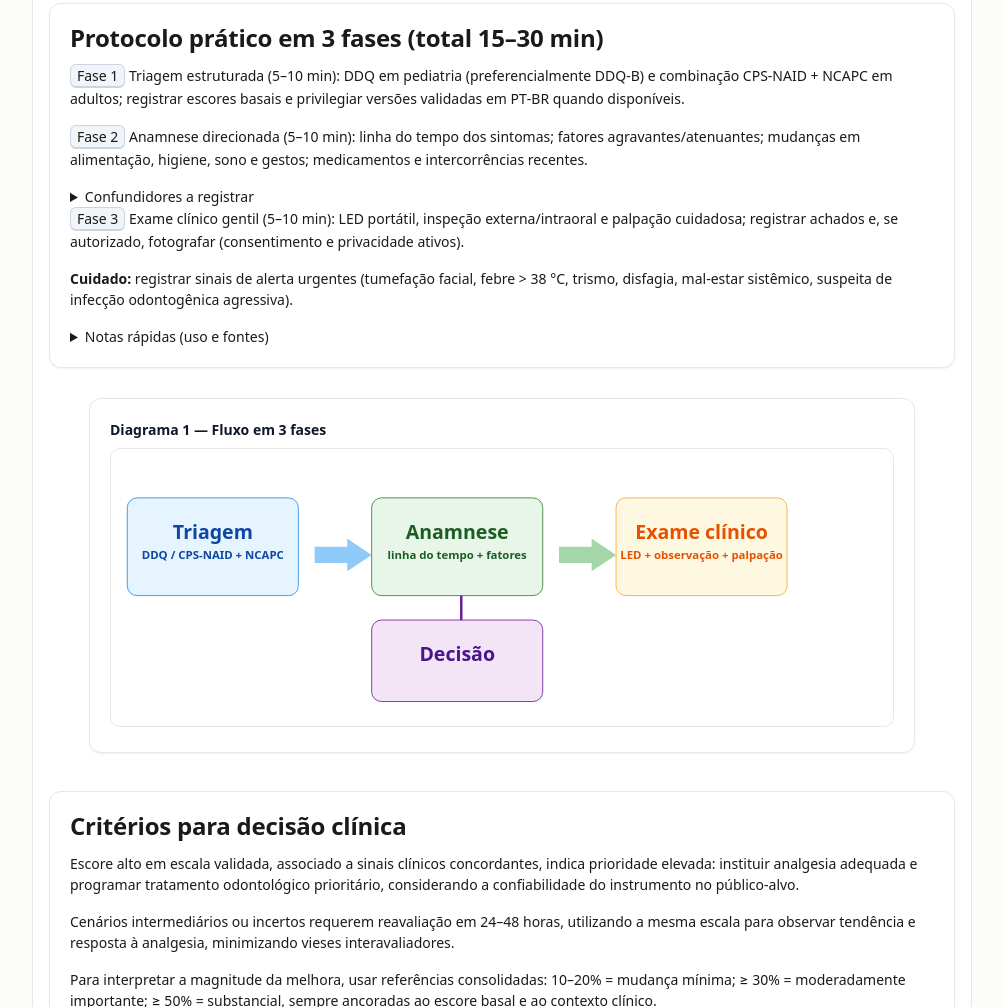
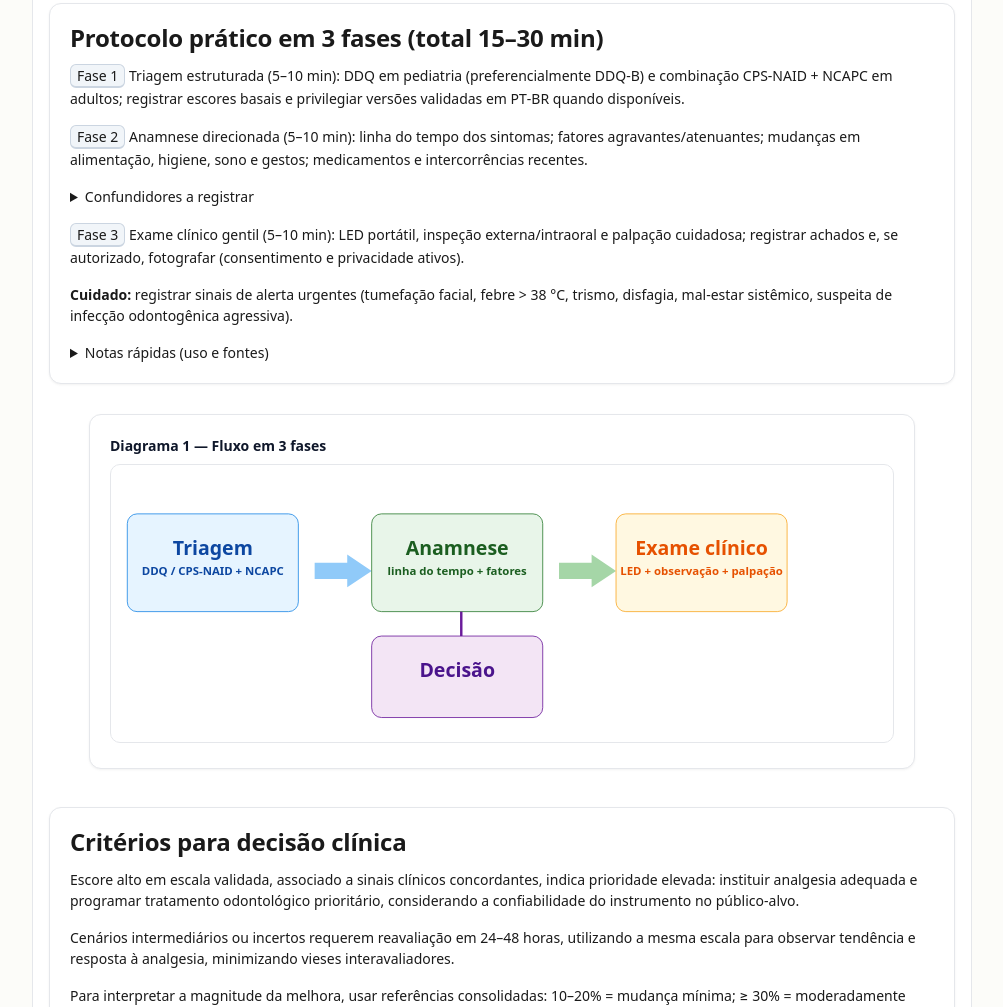
Before and after one commit to paolobrunosquadrani/sorrisodomiciliar.com.br, a plain HTML site: page blog/avaliacao-dor-orofacial-deficiencia-intelectual/index.html in a window 1280 px wide. Shown: the part 1492-2499 px from the top of the page, without its empty margins (138-1141 px from the left). Drawn offline with Linux system fonts and the light colour scheme.

Commit message:
Update index.html

```diff
--- a/blog/avaliacao-dor-orofacial-deficiencia-intelectual/index.html
+++ b/blog/avaliacao-dor-orofacial-deficiencia-intelectual/index.html
@@ -177,7 +177,8 @@
             <li>Febre/intercorrências, mudanças de rotina/ambiente, ansiedade e dor em outros sítios.</li>
           </ul>
         </details>
-      <p><span class="kbd">Fase 3</span> Exame clínico gentil (5–10 min): LED portátil, inspeção externa/intraoral e palpação cuidadosa; registrar achados e, se autorizado, fotografar (consentimento e privacidade ativos).</p>
+        <!-- Spazio aggiunto qui con margin-top -->
+        <p style="margin-top:16px"><span class="kbd">Fase 3</span> Exame clínico gentil (5–10 min): LED portátil, inspeção externa/intraoral e palpação cuidadosa; registrar achados e, se autorizado, fotografar (consentimento e privacidade ativos).</p>
         <p><strong>Cuidado:</strong> registrar sinais de alerta urgentes (tumefação facial, febre &gt; 38 °C, trismo, disfagia, mal‑estar sistêmico, suspeita de infecção odontogênica agressiva).</p>
 
         <details class="tips" aria-labelledby="notas-rapidas-title">
```
Lines whose indentation alone changed are shown as unchanged.
